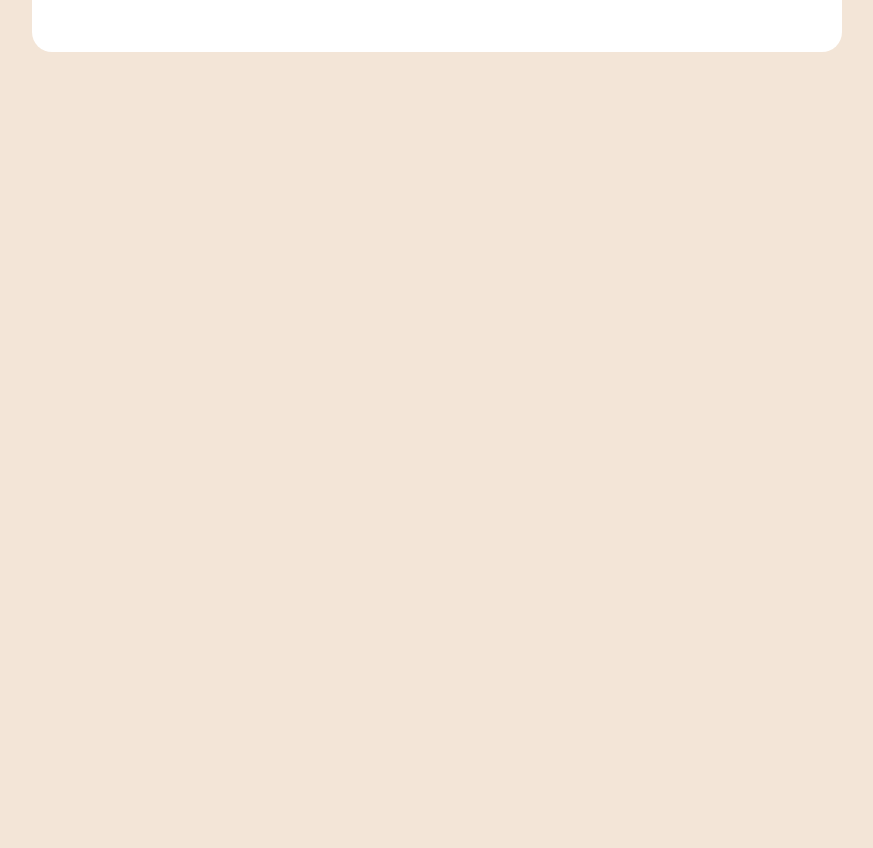
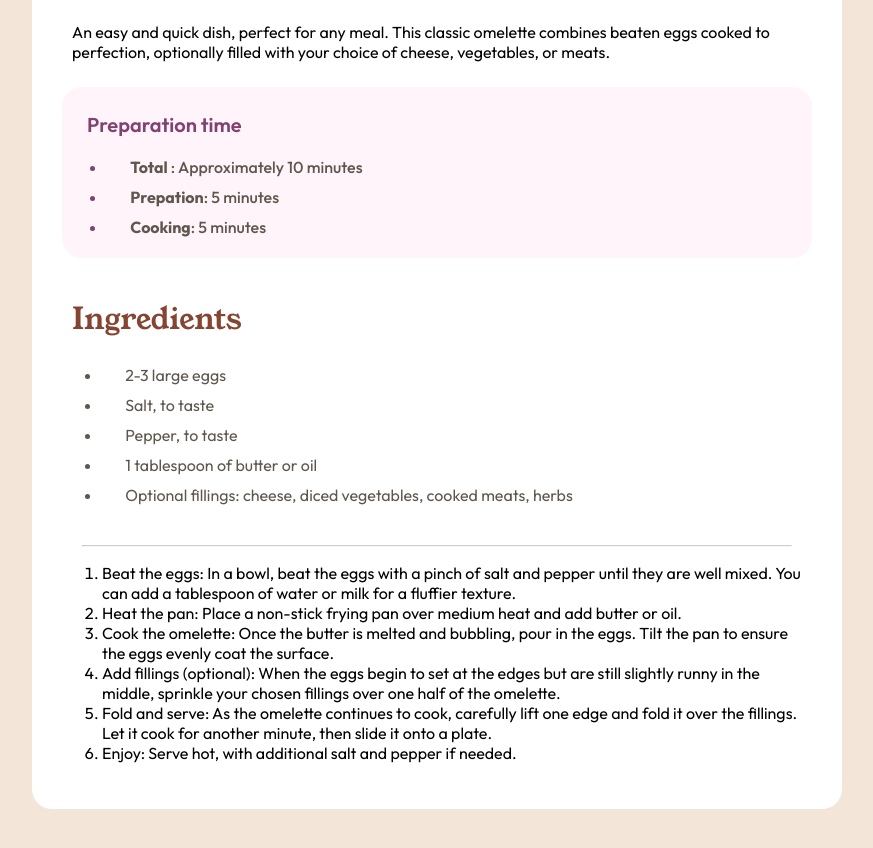
Before and after one commit to dimaa21/simple-recipe, a website: page index.html in a window 1280 px wide. Shown: the part 662-1510 px from the top of the page, without its empty margins (203-1076 px from the left). Before the commit the page ends 914 px from the top, so only its background shows below. Drawn offline with Linux system fonts and the light colour scheme.

Commit message:
Update index.html

```diff
--- a/index.html
+++ b/index.html
@@ -11,20 +11,46 @@
 <body>
 
     <div class="recipe">
-        <img class="main-img"
+        <img class="main-img" src="./public/img/image-omelette.jpeg" alt="">
+        <p class="main-text">Simple Omelette Recipe</p>
+        <p class="main-desc">An easy and quick dish, perfect for any meal. This classic omelette combines beaten eggs cooked
+            to perfection, optionally filled with your choice of cheese, vegetables, or meats.</p>
 
-        srcset="./public/img/image-omelette.jpeg 320w,
-        ./public/img/image-omelette.jpeg 480w,
-        ./public/img/image-omelette.jpeg 800w"
+        <div class="list-time">
+            <p class="main-time">Preparation time</p>
+            <ul class="main-list">
+                <li class="list-1">&nbsp;&nbsp;&nbsp;&nbsp;&nbsp;&nbsp; <span> <b>Total</b> : Approximately 10 minutes </span> </li>
+                <li class="list-1">&nbsp;&nbsp;&nbsp;&nbsp;&nbsp;&nbsp; <span> <b>Prepation</b>: 5 minutes </span> </li>
+                <li class="list-1">&nbsp;&nbsp;&nbsp;&nbsp;&nbsp;&nbsp; <span> <b>Cooking</b>: 5 minutes </span> </li>
+            </ul>
+        </div>
 
-        sizes="(max-width: 320px) 280px,
-                (max-width: 480px) 440px,
-                800px"
+        <div class="ingredients">
+            <p class="main-text">Ingredients</p>
+            <ul class="list-ingredients">
+                <li class="list-2">&nbsp;&nbsp;&nbsp;&nbsp;&nbsp;&nbsp; 2-3 large eggs</li>
+                <li class="list-2">&nbsp;&nbsp;&nbsp;&nbsp;&nbsp;&nbsp; Salt, to taste</li>
+                <li class="list-2">&nbsp;&nbsp;&nbsp;&nbsp;&nbsp;&nbsp; Pepper, to taste</li>
+                <li class="list-2">&nbsp;&nbsp;&nbsp;&nbsp;&nbsp;&nbsp; 1 tablespoon of butter or oil</li>
+                <li class="list-2">&nbsp;&nbsp;&nbsp;&nbsp;&nbsp;&nbsp; Optional fillings: cheese, diced vegetables, cooked meats, herbs</li>
+            </ul>
+        </div>
+        <hr>
 
-        src="./public/img/image-omelette.jpeg" alt="">
-
-        <p class="main-text"> Simple Omelette Recipe </p>
-
+        <div class="instructions">
+            <ol type="1" class="list-instructions">
+                <li><span>Beat the eggs</span>: In a bowl, beat the eggs with a pinch of salt and pepper until they are well mixed.
+                You can add a tablespoon of water or milk for a fluffier texture.</li>
+                <li><span>Heat the pan</span>: Place a non-stick frying pan over medium heat and add butter or oil.</li>
+                <li><span>Cook the omelette</span>: Once the butter is melted and bubbling, pour in the eggs. Tilt the pan to ensure
+                the eggs evenly coat the surface.</li>
+                <li><span>Add fillings (optional)</span>: When the eggs begin to set at the edges but are still slightly runny in the
+                middle, sprinkle your chosen fillings over one half of the omelette.</li>
+                <li><span> Fold and serve</span>: As the omelette continues to cook, carefully lift one edge and fold it over the
+                fillings. Let it cook for another minute, then slide it onto a plate.</li>
+                <li><span>Enjoy</span>: Serve hot, with additional salt and pepper if needed.</li>
+            </ol>
+        </div>
     </div>
 
 </body>
```
